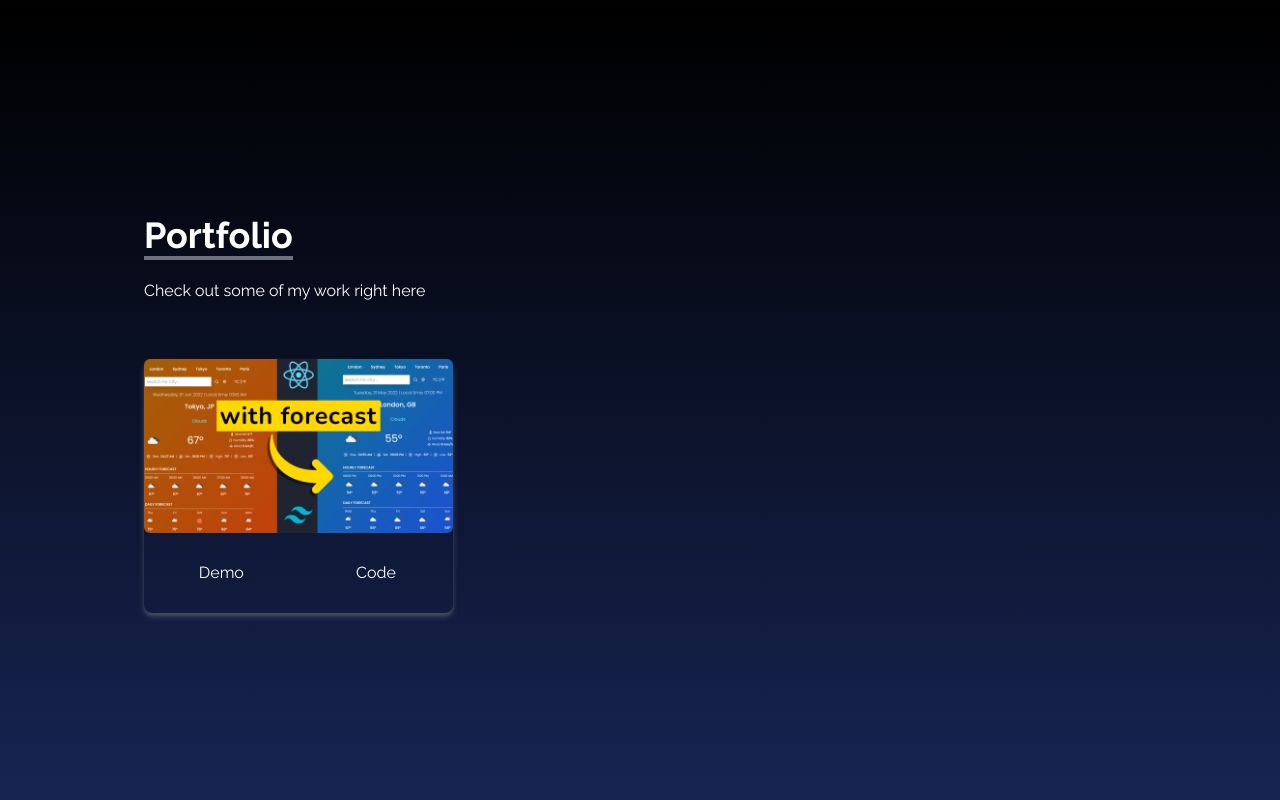
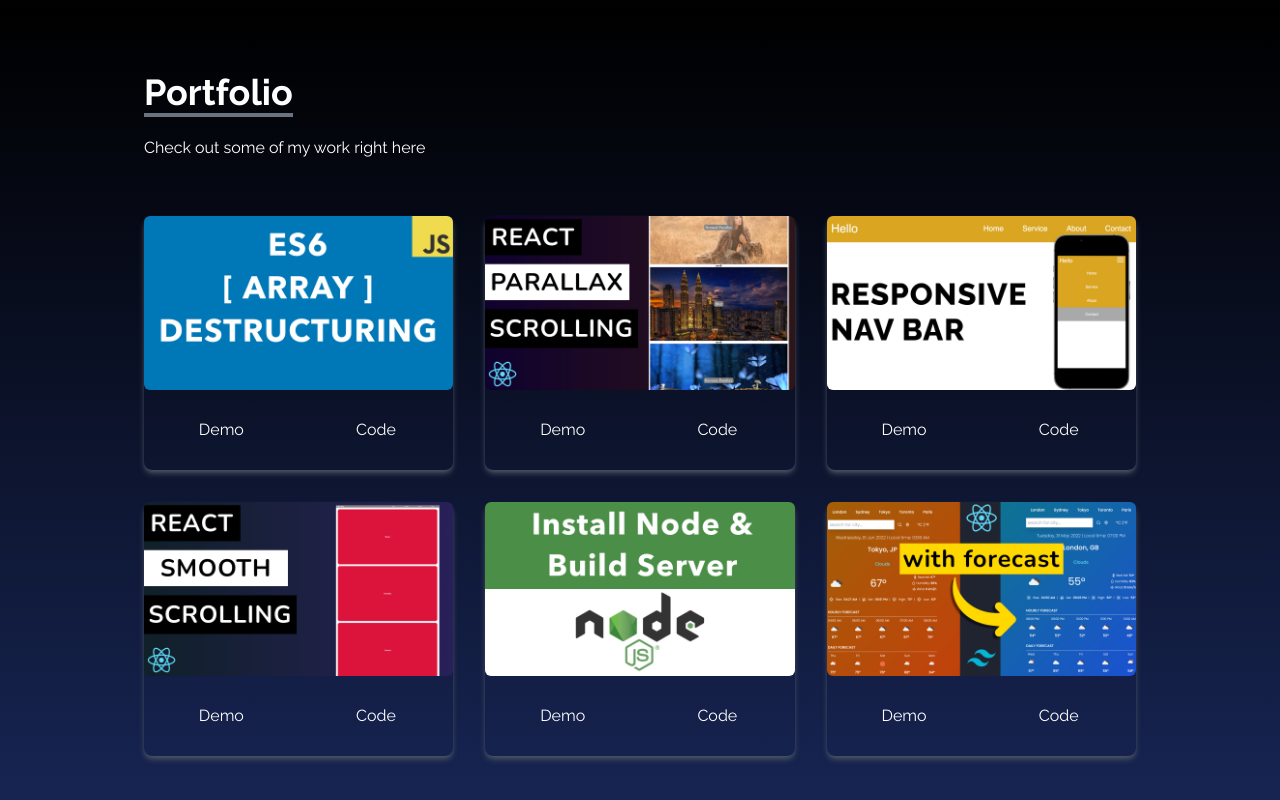
Before and after one commit to Osc-53219/SkillQuest, a React (Create React App) app in the folder portfolio/: page / in a window 1280 px wide. Shown: the part 1586-2386 px from the top of the page. Built offline with nearby package versions, Linux system fonts and the light colour scheme.

Commit message:
Created array to loop through portfolio grid

```diff
--- a/portfolio/src/components/Portfolio.jsx
+++ b/portfolio/src/components/Portfolio.jsx
@@ -7,6 +7,34 @@
 import reactWeather from '../assets/portfolio/reactWeather.jpg'
 
 const Portfolio = () => {
+
+    const portfolios = [
+        {
+            id: 1,
+            src: arrayDestruct
+        },
+        {
+            id: 2,
+            src: reactParallax
+        },
+        {
+            id: 3,
+            src: navbar
+        },
+        {
+            id: 4,
+            src: reactSmooth
+        },
+        {
+            id: 5,
+            src: installNode
+        },
+        {
+            id: 6,
+            src: reactWeather
+        },
+    ]
+
   return (
     <div
     name='portfolio'
@@ -17,11 +45,13 @@
                 <p className='py-6'>Check out some of my work right here</p>
             </div>
 
-            <div className='grid sm:grid-cols-2 md:grid-cols-3 gap-8 px-12 sm:px-0'>
-
-                <div className='shadow-md shadow-gray-600 rounded-lg'>
+            <div
+            className='grid sm:grid-cols-2 md:grid-cols-3 gap-8 px-12 sm:px-0'
+            >
+            {portfolios.map(({id, src}) => (
+                <div key={id}  className='shadow-md shadow-gray-600 rounded-lg'>
                     <img
-                    src={reactWeather}
+                    src={src}
                     alt=""
                     className='rounded-md duration-200 hover:scale-105'
                     />
@@ -34,7 +64,7 @@
                         </button>
                     </div>
                 </div>
-
+            ))}
             </div>
         </div>
 
```
